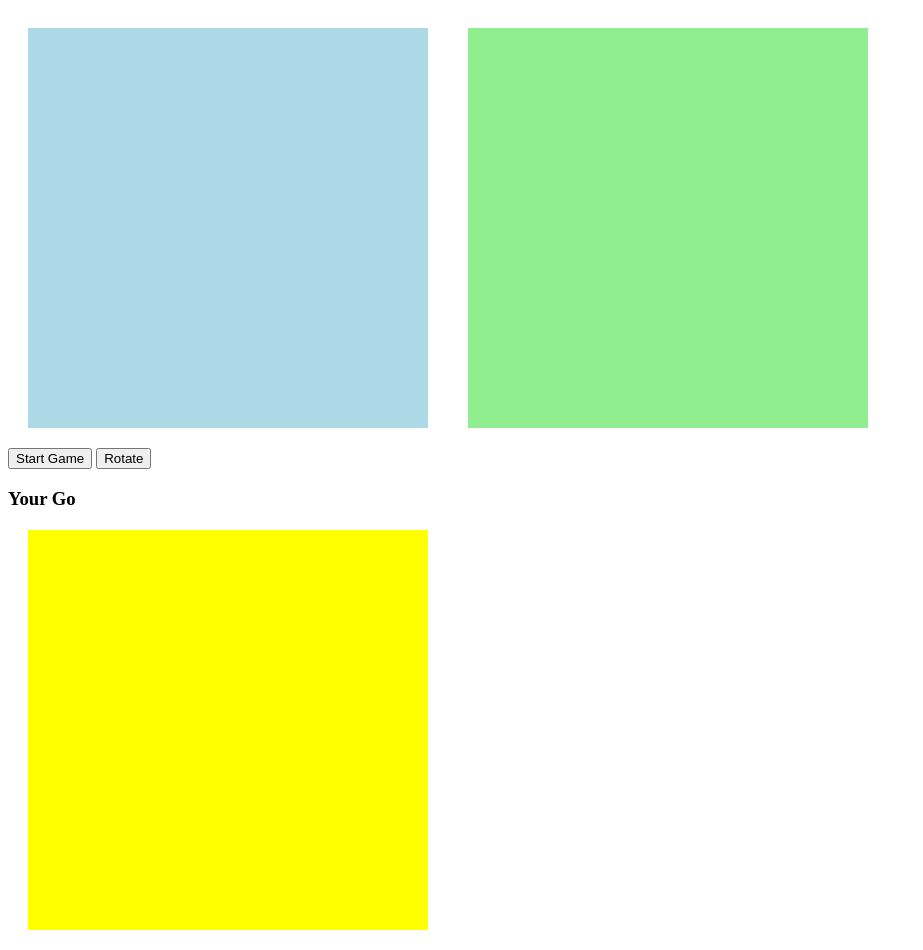
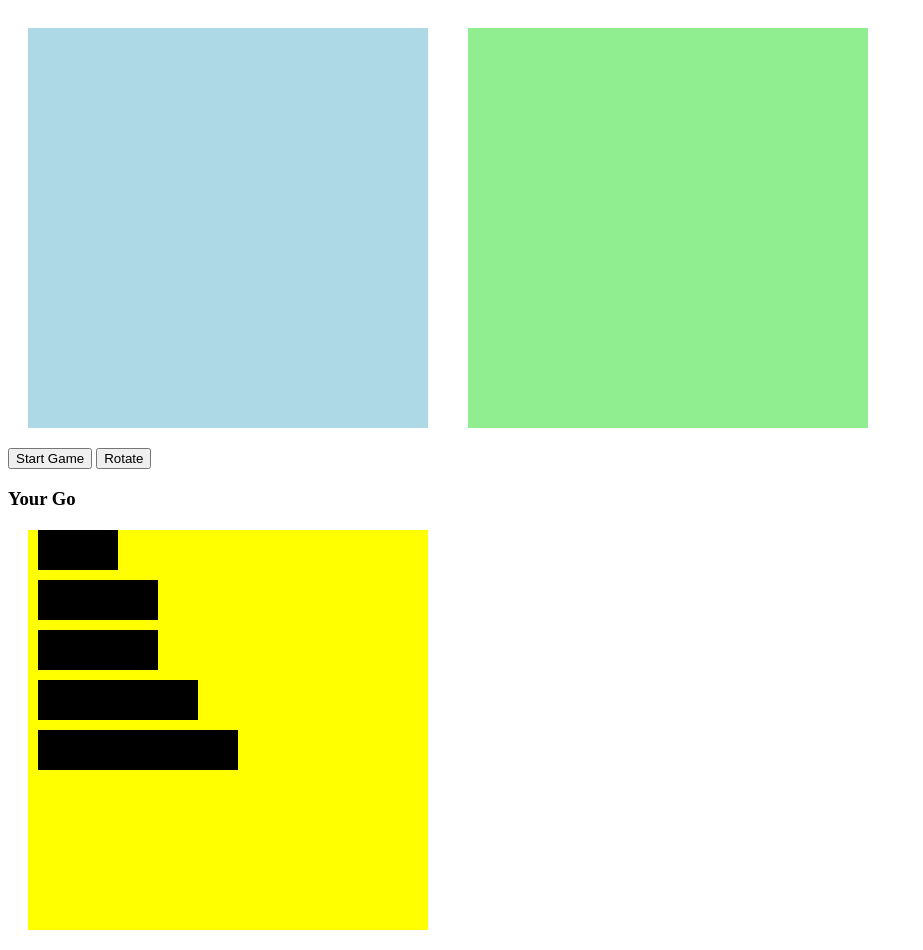
Before and after one commit to Lawtonlegacy/cs372-Battleship, a plain HTML site: page index.html in a window 1280 px wide. Shown: the whole page, without its empty margins (0-923 px from the left). Drawn offline with Linux system fonts and the light colour scheme.

Commit message:
Added all original ships and shipArray.

```diff
--- a/app.js
+++ b/app.js
@@ -10,8 +10,7 @@ const computerSquares = []
 const width = 10
 
 
-//board creation
-
+// Board creation
 function createBoard(grid, squares){
     for(let i = 0; i<width*width; i++){
         const square = document.createElement('div')
@@ -23,4 +22,43 @@ function createBoard(grid, squares){
 createBoard(userGrid, userSquares)
 createBoard(computerGrid, computerSquares)
 
+// Array to hold all ships
+const shipArray = [
+    {
+        name: 'destroyer',
+        directions: [
+            [0,1],
+            [0,width]
+        ]
+    },
+    {
+        name: 'submarine',
+        directions: [
+            [0,1,2],
+            [0,width,width*2]
+        ]
+    },
+    {
+        name: 'cruiser',
+        directions: [
+            [0,1,2],
+            [0,width,width*2]
+        ]
+    },
+    {
+        name: 'battleship',
+        directions: [
+          [0, 1, 2, 3],
+          [0, width, width*2, width*3]
+        ]
+    },
+    {
+        name: 'carrier',
+        directions: [
+          [0, 1, 2, 3,4],
+          [0, width, width*2, width*3,width*4]
+        ]
+    }
+]
+
 })
--- a/index.html
+++ b/index.html
@@ -22,7 +22,35 @@
         <h3 id="info"></h3>
     </div>
 
-    <div class="grid-display"> </div>
+    <div class="grid-display">
+        <div class ="ship destroyer-container" draggable="true">
+            <div id="destroyer-0"></div>
+            <div id="destroyer-1"></div>
+        </div>
+        <div class ="ship submarine-container" draggable="true">
+            <div id="submarine-0"></div>
+            <div id="submarine-1"></div>
+            <div id="submarine-2"></div>
+        </div>
+        <div class ="ship cruiser-container" draggable="true">
+            <div id="cruiser-0"></div>
+            <div id="cruiser-1"></div>
+            <div id="cruiser-2"></div>
+        </div>
+        <div class ="ship battleship-container" draggable="true">
+            <div id="battleship-0"></div>
+            <div id="battleship-1"></div>
+            <div id="battleship-2"></div>
+            <div id="battleship-3"></div>
+        </div>
+        <div class ="ship carrier-container" draggable="true">
+            <div id="carrier-0"></div>
+            <div id="carrier-1"></div>
+            <div id="carrier-2"></div>
+            <div id="carrier-3"></div>
+            <div id="carrier-4"></div>
+        </div>
+    </div>
 
 </body>
 
--- a/style.css
+++ b/style.css
@@ -31,3 +31,48 @@
     margin: 20px;
     background-color: yellow;
 }
+
+.destroyer-container{
+    width: 80px;
+    height: 40px;
+    background-color: black;
+    margin: 10px;;
+    display: flex;
+}
+
+.submarine-container{
+    width: 120px;
+    height: 40px;
+    background-color: black;
+    margin: 10px;
+    display: flex;
+}
+
+.cruiser-container{
+    width: 120px;
+    height: 40px;
+    background-color: black;
+    margin: 10px;
+    display: flex;
+}
+
+.battleship-container{
+    width: 160px;
+    height: 40px;
+    background-color: black;
+    margin: 10px;
+    display: flex;
+}
+
+.carrier-container{
+    width: 200px;
+    height: 40px;
+    background-color: black;
+    margin: 10px;
+    display: flex;
+}
+
+.ship div{
+width: 40px;
+height: 40px;
+}
```
